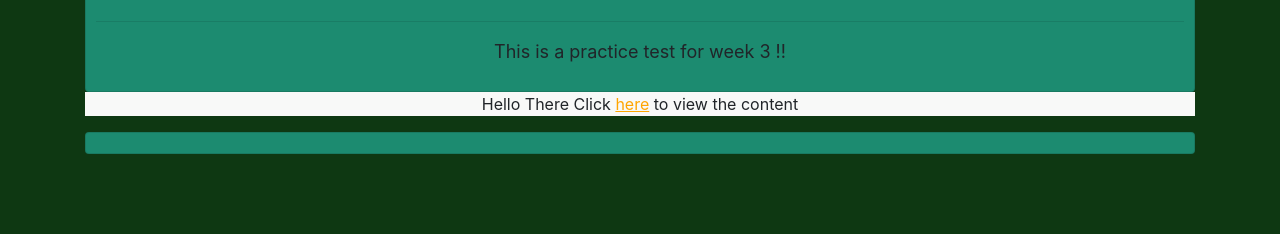
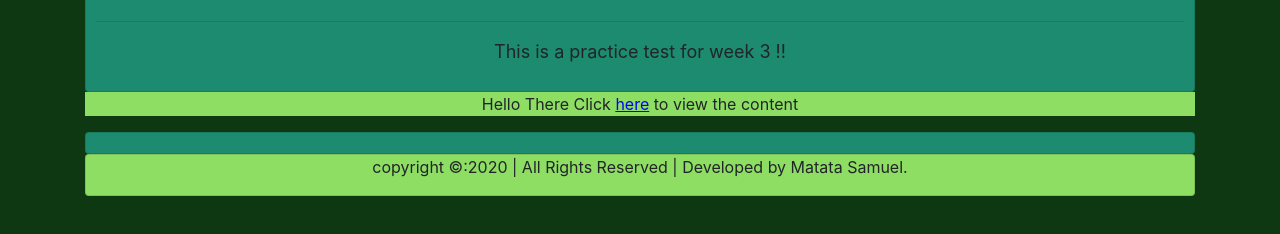
Before and after one commit to sam2020-4/FlashCardPrj, a plain HTML site: page index.html in a window 1280 px wide. Shown: the part 62-296 px from the top of the page. Drawn offline with Linux system fonts and the light colour scheme.

Commit message:
edited all files

```diff
--- a/css/styles.css
+++ b/css/styles.css
@@ -18,18 +18,18 @@ body{
 }
 
 .main{
-    background-color: #F8F9F8;
+    background-color:#8FDE64;
     text-align: center;
 }
 
 .here{
-    color:orange;
+    color:blue;
     text-decoration: underline;
     cursor: pointer;
 }
 
 .list{
-    color:orange;
+    color:blue;
     text-decoration: underline;
     cursor: pointer;
 }
@@ -54,3 +54,8 @@ ul{
         text-decoration: underline;
         cursor: pointer;
     }
+
+.footer{
+    text-align: center;
+    background-color:#8FDE64;
+}
--- a/index.html
+++ b/index.html
@@ -49,6 +49,10 @@
                     <hr>
                 </div>
             </div>
+            <div class="card footer">
+                <p>copyright &copy;:2020 | All Rights Reserved | Developed by Matata Samuel.</p>
+            </div>
+
 
 
         </div>
```
Lines whose indentation alone changed are shown as unchanged.
